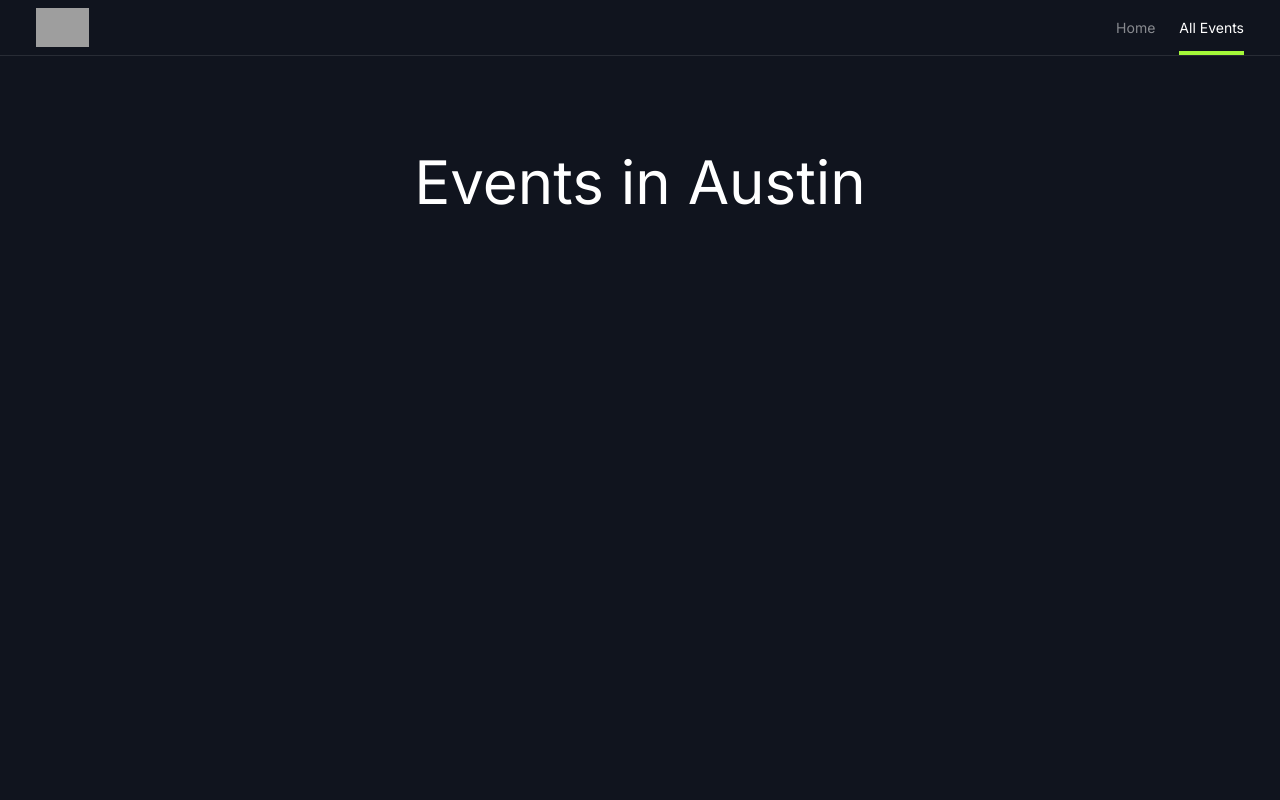
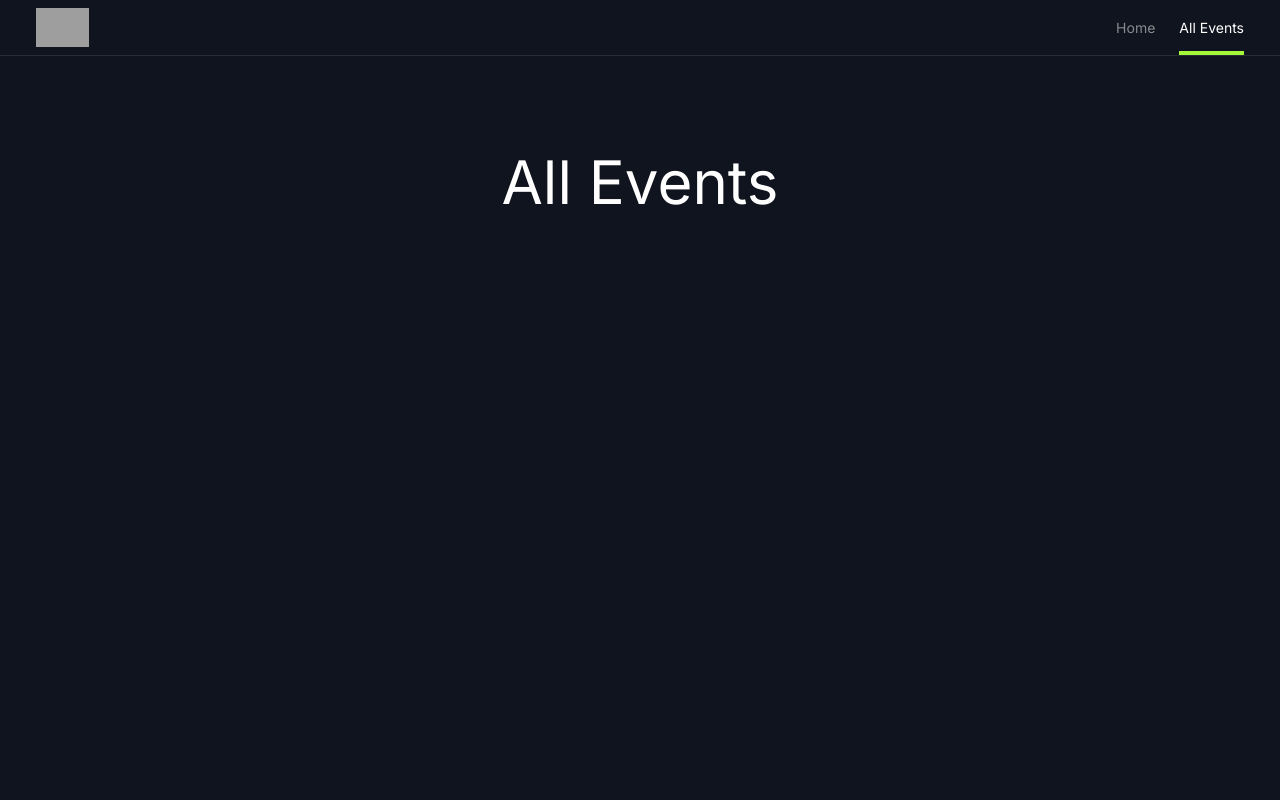
Before and after one commit to magda5281/evento, a Next.js app: page /events/all in a window 1280 px wide. Shown: the top 800 px of the page. Built offline with nearby package versions, Linux system fonts and the light colour scheme; grey boxes are pictures that could not be loaded.

Commit message:
Update Events page header with params

```diff
--- a/src/app/events/[city]/page.tsx
+++ b/src/app/events/[city]/page.tsx
@@ -1,9 +1,20 @@
 import H1 from '@/components/h1';
 
-export default function EventsPage() {
+type EventsPageProps = {
+  params: {
+    city: string;
+  };
+};
+export default function EventsPage({ params }: EventsPageProps) {
+  const city = params.city;
+
   return (
     <main className='flex flex-col items-center px-3 py-24 min-h-[110vh]'>
-      <H1>Events in Austin</H1>
+      <H1>
+        {city === 'all'
+          ? 'All Events'
+          : ` Events in ${city.charAt(0).toUpperCase() + city.slice(1)}`}
+      </H1>
     </main>
   );
 }
```
